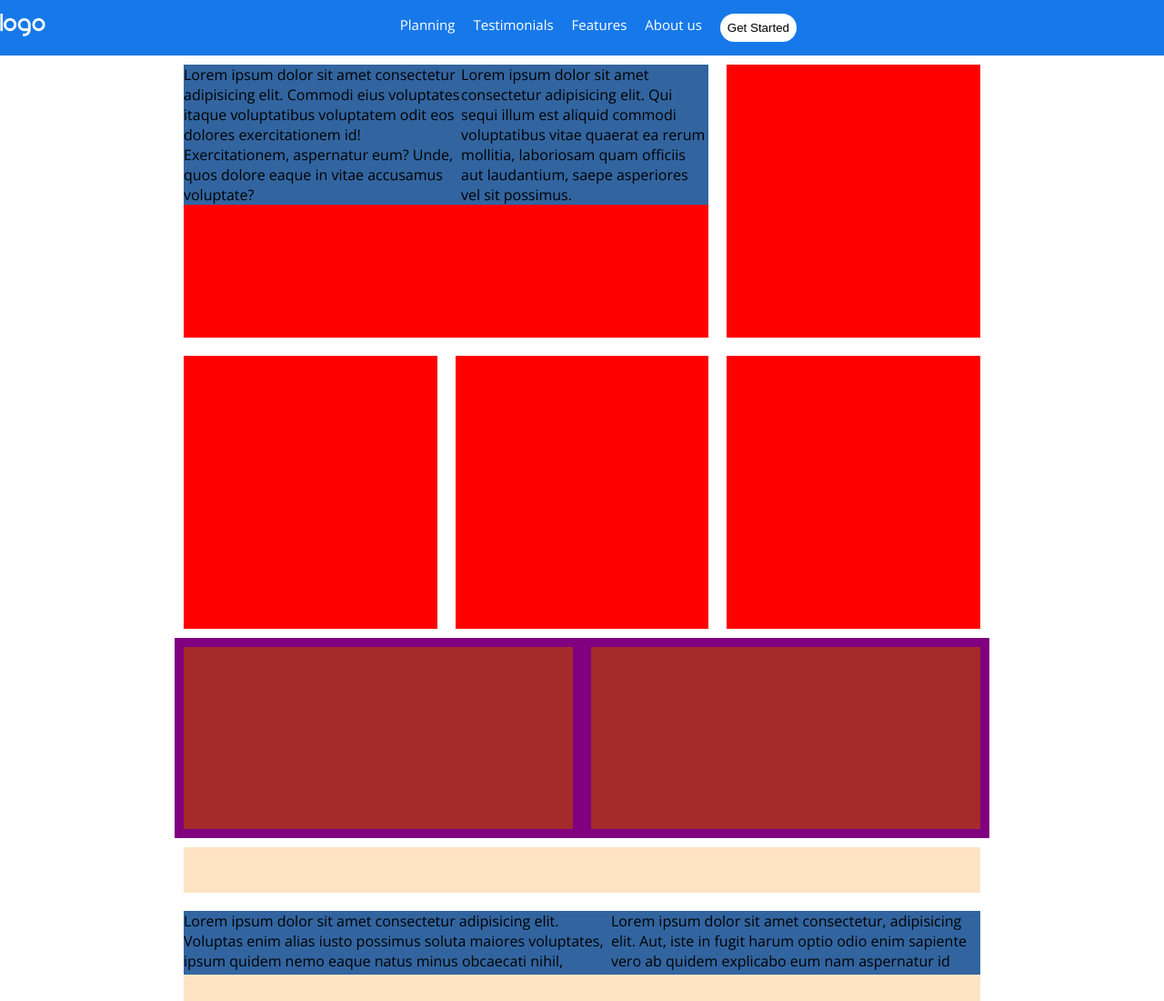
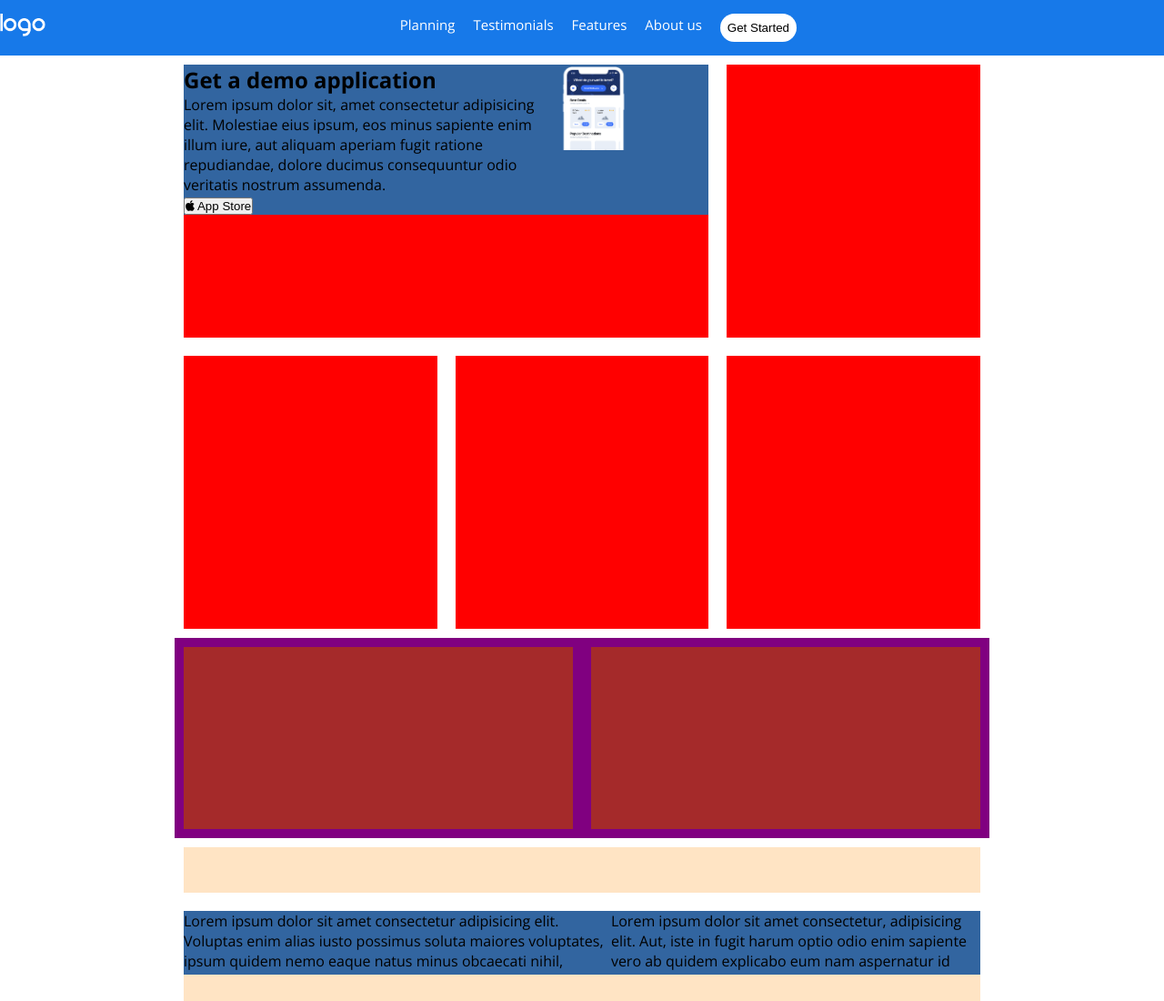
Before and after one commit to GiadaTonioni/htmlcss-responsive-layout, a plain HTML site: page index.html in a window 1280 px wide. Shown: the top 1100 px of the page at 91% size. Drawn offline with nearby package versions, Linux system fonts and the light colour scheme.

Commit message:
wip sezione-1

```diff
--- a/css/style.css
+++ b/css/style.css
@@ -110,6 +110,7 @@ footer {
 
 /* FINE STRUTTURA */
 
+/* header */
 .ext-menu ul {
     display: flex;
     flex-direction: row;
@@ -133,6 +134,11 @@ footer {
 
 .logo {
     width: 50px;
+}
+/* fine header */
+
+.phone {
+    width: 50%;
 }
 
 
--- a/index.html
+++ b/index.html
@@ -40,8 +40,14 @@
                     <div class="row">
                         <div class="col-double">
                             <div class="content flex">
-                                <div class="left-content">Lorem ipsum dolor sit amet consectetur adipisicing elit. Commodi eius voluptates itaque voluptatibus voluptatem odit eos dolores exercitationem id! Exercitationem, aspernatur eum? Unde, quos dolore eaque in vitae accusamus voluptate?</div>
-                                <div class="right-content">Lorem ipsum dolor sit amet consectetur adipisicing elit. Qui sequi illum est aliquid commodi voluptatibus vitae quaerat ea rerum mollitia, laboriosam quam officiis aut laudantium, saepe asperiores vel sit possimus.</div>
+                                <div class="left-content">
+                                    <h2>Get a demo application</h2>
+                                    <p>Lorem ipsum dolor sit, amet consectetur adipisicing elit. Molestiae eius ipsum, eos minus sapiente enim illum iure, aut aliquam aperiam fugit ratione repudiandae, dolore ducimus consequuntur odio veritatis nostrum assumenda.</p>
+                                    <button><i class="fa-brands fa-apple"></i> App Store</button>
+                                </div>
+                                <div class="right-content">
+                                    <img src="./img/phone.png" class="phone" alt="">
+                                </div>
                             </div>
                         </div>
                         <div class="col-30">
```
